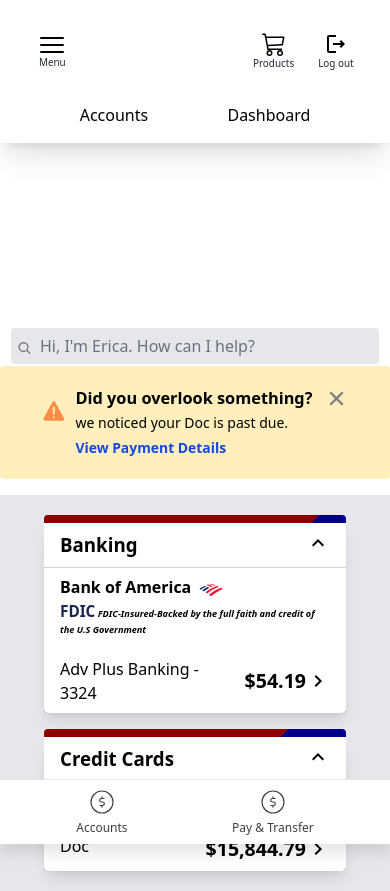
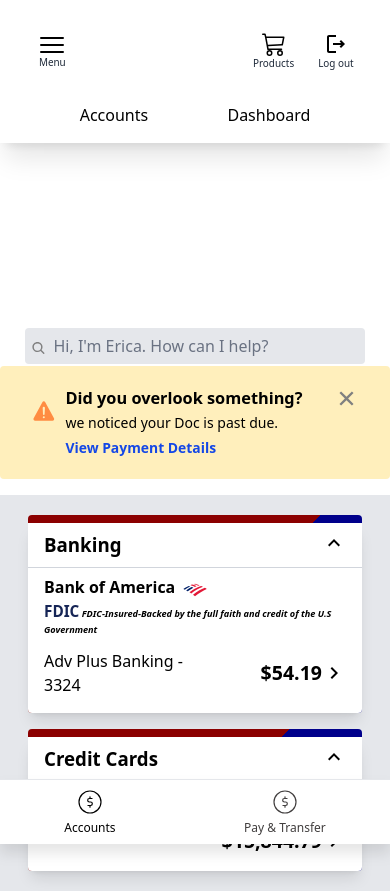
Before and after one commit to OmodaraAyo/man-of-the-people, a React (Vite) app: page /home in a window 390 px wide. Built offline with nearby package versions, Linux system fonts and the light colour scheme.

Commit message:
working...

```diff
--- a/src/components/Footer.jsx
+++ b/src/components/Footer.jsx
@@ -4,22 +4,22 @@
 import { useState } from "react";
 
 const Footer = () => {
-  const [activeTab, setActiveTab] = useState("home");
+  const [activeTab, setActiveTab] = useState("accounts");
 
   const navItems = [
-    { name: "Accounts", icon: <CiDollar size={28} />, path: "/" },
+    { name: "Accounts", icon: <CiDollar size={28} />, path: "/home/account" },
     { name: "Pay & Transfer", icon: <CiDollar size={28} />, path: "/statistics"},
   ];
 
   return (
-    <nav className="fixed bottom-0 left-0 right-0 mx-auto bg-white border-t border-gray-200 flex justify-around items-center py-2 px-6 inset-x-0 max-w-screen-md drop-shadow-xl">
+    <nav className="fixed bottom-0 left-0 right-0 mx-auto bg-white border-t border-gray-200 flex justify-around items-center py-2 sm:px-6 inset-x-0 max-w-screen-md drop-shadow-xl">
       {navItems.map((item, index) => (
         <Link
           key={index}
           to={item.path}
           onClick={() => setActiveTab(item.name.toLowerCase())}
           className={`flex flex-col items-center ${
-            activeTab === item.name.toLowerCase() ? "text-blue-500" : "text-[#413e3e]"
+            activeTab === item.name.toLowerCase() ? "text-black" : "text-[#413e3e]"
           }`}
         >
         {item.icon}
--- a/src/components/menu/Menu.jsx
+++ b/src/components/menu/Menu.jsx
@@ -18,8 +18,7 @@
     <motion.nav
     initial={{opacity: 0}}
     animate={{opacity: 1}}
-    transition={{ duration: 0 }}
-    className="flex flex-col gap-2 container mx-auto max-w-[50rem] justify-center bg-white">
+    className="flex flex-col gap-2 container mx-auto max-w-[50rem] justify-center bg-white overflow-x-hidden">
       <button className="flex items-center justify- w-full relative p-4">
         {/* Arrow at the beginning */}
         <MdKeyboardArrowLeft size={40} className="flex-shrink-0 cursor-pointer" onClick={() => setShowDropDown(false)} />
--- a/src/pages/Account.jsx
+++ b/src/pages/Account.jsx
@@ -2,18 +2,20 @@
 import { IoSearch } from "react-icons/io5";
 import { IoWarning } from "react-icons/io5";
 import { IoCloseSharp } from "react-icons/io5";
-import { MdKeyboardArrowUp } from "react-icons/md";
+import { MdKeyboardArrowDown, MdKeyboardArrowUp } from "react-icons/md";
 import { MdKeyboardArrowRight } from "react-icons/md";
 import assert from "../assets/assets"
+import { Link } from "react-router-dom";
 const Account = () => {
     const [showWarning, setShowWarning] = useState(true)
     const activeAccounts = [
         {name: "Banking", logo: assert.logo, text: "FDIC-Insured-Backed by the full faith and credit of the U.S Government", type: "Adv Plus Banking - 3324", balance: "$54.19"},
         {name: "Credit Cards", logo: assert.logo, type: "Doc", balance: "$15,844.79"}
     ]
+    const [activeAccount, setActiveAccount] = useState(true)
   return (
     <div className="pt-42">
-      <div className="w-full bg-gray-200 flex items-center p-1.5 rounded container mx-auto border-none gap-2 text-black max-w-[23rem] sm:max-w-[32rem] z-30">
+      <div className="w-full bg-gray-200 flex items-center p-1.5 rounded container mx-auto border-none gap-2 text-black max-w-[21.3rem] sm:max-w-[32rem] z-30">
                 <IoSearch className="mt-1" color="gray"/>
                 <input
                   type="text"
@@ -22,7 +24,7 @@
                 />
               </div>
               {showWarning && (
-                  <div className="w-full h-full bg-[#ffefbc] flex justify-around py-5 px-9 container mx-auto sm:max-w-[32rem] mt-0.5 rounded">
+                  <div className="w-full h-full bg-[#ffefbc] flex justify-around py-5 px-4 sm:px-9 container mx-auto sm:max-w-[32rem] mt-0.5 rounded">
                   <div className="flex gap-2 max-w-[17rem] text-[1.02rem] font-semibold">
                     <IoWarning size={50} color="#FF8C42"/>
                     <div>
@@ -33,13 +35,13 @@
                   <IoCloseSharp size={25} color="gray" onClick={() => setShowWarning(false)} className="cursor-pointer active:text-gray-600"/>
                 </div>
               )}
-              <div className="flex flex-col gap-4 w-full items-center bg-gray-200 mt-4 py-5 px-11 insert-x-0 mx-auto max-w-screen-md flex-grow">
+              <div className="flex flex-col gap-4 w-full items-center bg-gray-200 mt-4 py-5 px-7 sm:px-11 insert-x-0 mx-auto max-w-screen-md flex-grow">
               {activeAccounts.map((account, index) => (
                   <div key={index} className="w-full h-full max-w-[33rem] rounded pt-2"style={{background: "linear-gradient(135deg, #8B0000 55%, #00008B 45%)"}}>
-                      <div className="flex flex-col gap-3 bg-white w-full h-full shadow-lg rounded-b">
+                      <div className="flex flex-col gap-3 bg-white w-full h-full shadow-lg rounded-b pb-4">
                           <h1 className="flex justify-between px-4 py-2 font-bold text-[1.169rem] font-sans border-b border-gray-300">
                               <p>{account.name}</p>
-                              <MdKeyboardArrowUp size={24}/>
+                              <div className="cursor-pointer">{activeAccount ? <MdKeyboardArrowUp size={24} onClick={() => setActiveAccount(false)} /> :  <MdKeyboardArrowDown size={24} onClick={() => setActiveAccount(true)}/>}</div>
                           </h1>
 
                           {/* logo & text*/}
@@ -48,18 +50,14 @@
                                   <p className="-mt-1">Bank of America</p>
                                   <img src={account.logo} alt="complete-logo" className="w-[1.5rem]"/>
                               </div>
-
-                              {/* text */}
-                              {account.text && (
-                              <p className="italic text-[0.573rem] font-semibold"><span className="text-blue-950 font-extrabold not-italic text-[0.955rem]">FDIC</span> {account.text}</p>
-                              )}
+                              {activeAccount && account.text ? <p className="italic text-[0.573rem] font-semibold"><span className="text-blue-950 font-extrabold not-italic text-[0.955rem]">FDIC</span> {account.text}</p>: '' }
                           </div>
-
-                          {/* type & balance*/}
-                          <div className="flex justify-between px-4 py-2 font-medium">
-                              <h1 className="max-w-[9rem]">{account.type}</h1>
-                              <h1 className="font-bold text-[1.22rem] flex items-center cursor-pointer"><p>{account.balance}</p> <MdKeyboardArrowRight size={24} /></h1>
-                          </div>
+                          {activeAccount && (
+                            <div className="flex justify-between px-4 font-medium">
+                            <h1 className="max-w-[9rem]">{account.type}</h1>
+                            <Link to={"/home/account/history"} className="font-bold text-[1.22rem] flex items-center cursor-pointer" ><p>{account.balance}</p> <MdKeyboardArrowRight size={24} /></Link>
+                        </div>
+                          )}
                       </div>
                   </div>
               ))}
--- /dev/null
+++ b/src/pages/History.jsx
@@ -0,0 +1,12 @@
+import React from 'react'
+
+const History = () => {
+  return (
+    <div>
+        <h1>Ayo</h1>
+
+    </div>
+  )
+}
+
+export default History
--- a/src/routes/router.jsx
+++ b/src/routes/router.jsx
@@ -5,6 +5,7 @@
 import Menu from "../components/menu/Menu";
 import Layout from "../layout/Layout";
 import Dashboard from "../pages/Dashboard";
+import History from "../pages/History";
 
 const ROUTES = [
   {
@@ -31,6 +32,10 @@
         path: "dashboard",
         element: <Dashboard />,
       },
+      {
+        path: "account/history",
+        element: <History/>
+      }
     ],
   },
   {
```
